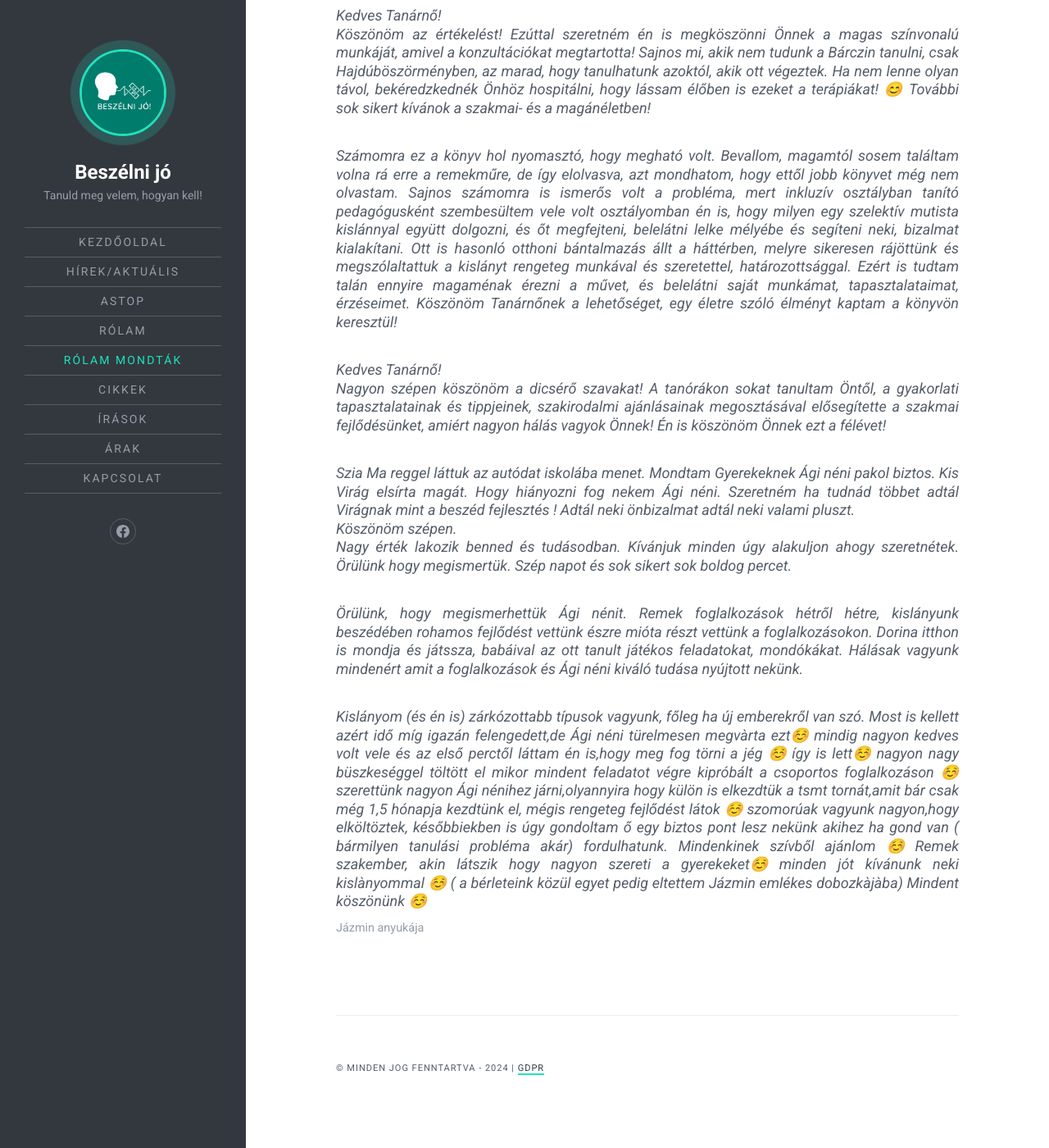
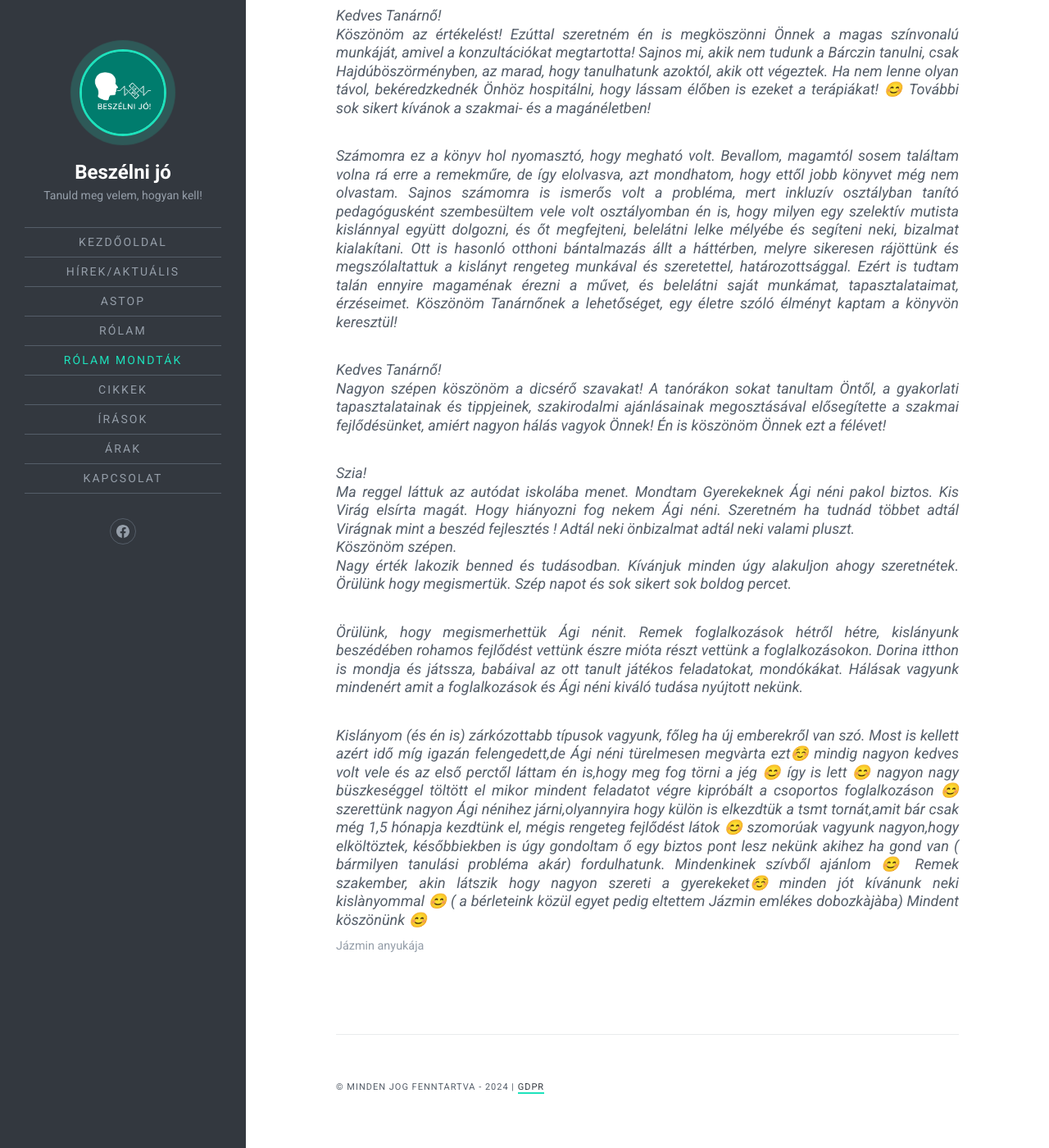
Before and after one commit to beszelnijo/beszelnijo.github.io, a Jekyll site: the page built from rolammondtak.md, in a window 1280 px wide and 1400 px high, scrolled down 1858 px. Shown: the whole window at 82% size. Built offline with Jekyll 4.4.1, drawn with Linux system fonts in a browser that asks for light colours; comment, search, counter and statistics services are not loaded; some of the changed text lies outside the part shown.

Commit message:
emojik frissítése

```diff
--- a/rolammondtak.md
+++ b/rolammondtak.md
@@ -20,7 +20,7 @@
 >Az Ágival töltött időt Soma a kisfiúnk, nem kötelező foglalkozásként élte meg, hanem játékként. Minden héten előre várta, mikor mehet már Ági nénihez, mert az az idő csak róla szólt és az ő igényeinek megfelelően tanultak.
 Azoknak a szülőknek ajánlom Ágit, akik fontosnak tartják, hogy a gyerekük úgy fejlődjön és tanuljon, hogy azt ne feszélyezve tegye. Soma a mai napig emlegeti az órákat, ahol megtanult tanulni 🙂. <cite>Soma anyukája</cite>
 
->Ági nekünk te voltál a megmentőnk hogy eltudtál jönni házhoz segíteni Vivinek. Amiért nagyon nagyon hálásak vagyunk. Mindig kedvesen beszéltél hozzá és Vivi is szeretett. Sőt amit adtál kis plüss mókust még mindig megvan és szokta mondani hogy Ági nénitől kaptam. Szóval nem felejtett el. További sok sikert neked. Nekünk sokat segítettél. Biztos így lesz másokkal is ♥️♥️♥️ Ölelés <cite>Vivi anyukája</cite>
+>Ági nekünk te voltál a megmentőnk hogy eltudtál jönni házhoz segíteni Vivinek. Amiért nagyon nagyon hálásak vagyunk. Mindig kedvesen beszéltél hozzá és Vivi is szeretett. Sőt amit adtál kis plüss mókust még mindig megvan és szokta mondani hogy Ági nénitől kaptam. Szóval nem felejtett el. További sok sikert neked. Nekünk sokat segítettél. Biztos így lesz másokkal is ❤️❤️❤️ Ölelés <cite>Vivi anyukája</cite>
 
 >A foglalkozások mindig jó hangulatban telnek, látszik, hogy szereti a gyerekeket. Jó kis játékok,kellékek amik nem feltétlenül vannak  minden háznál. Nagyon kedves, barátságos a gyerekekkel és a szülőkkel egyaránt.  Látszik, hogy minden egyes alkalomra lelkesen és szívvel készül.  Bár eddig csak kétszer voltunk kislányommal, de 2/2 jó kis élmény volt. Jó, hogy van ilyen kis anyuka kimozditó program 🙂 <cite>Szalay Evelin</cite>
 
@@ -38,12 +38,12 @@
 >Kedves Tanárnő!
 Nagyon szépen köszönöm a dicsérő szavakat! A tanórákon sokat tanultam Öntől, a gyakorlati tapasztalatainak és tippjeinek, szakirodalmi ajánlásainak megosztásával elősegítette a szakmai fejlődésünket, amiért nagyon hálás vagyok Önnek! Én is köszönöm Önnek ezt a félévet!
 
->Szia
+>Szia!
 Ma reggel láttuk az autódat iskolába menet. Mondtam Gyerekeknek Ági néni pakol biztos. Kis Virág elsírta magát. Hogy hiányozni fog nekem Ági néni. Szeretném ha tudnád többet adtál Virágnak mint a beszéd fejlesztés ! Adtál neki önbizalmat adtál neki valami pluszt.
 Köszönöm szépen.
 Nagy érték lakozik benned és tudásodban. Kívánjuk minden úgy alakuljon ahogy szeretnétek. Örülünk hogy megismertük. Szép napot és sok sikert sok boldog percet.
 
 >Örülünk, hogy megismerhettük Ági nénit. Remek foglalkozások hétről hétre, kislányunk  beszédében rohamos fejlődést vettünk észre mióta részt vettünk a foglalkozásokon. Dorina itthon is mondja és játssza, babáival az ott tanult játékos feladatokat, mondókákat. Hálásak vagyunk mindenért amit a foglalkozások és Ági néni kiváló tudása nyújtott nekünk.
 
-> Kislányom (és én is) zárkózottabb típusok vagyunk, főleg ha új emberekről van szó. Most is kellett azért idő míg igazán felengedett,de Ági néni türelmesen megvàrta ezt☺️ mindig nagyon kedves volt vele és az első perctől láttam én is,hogy meg fog törni a jég ☺️ így is lett☺️ nagyon nagy büszkeséggel töltött el mikor mindent feladatot végre kipróbált a csoportos foglalkozáson ☺️ szerettünk nagyon Ági nénihez járni,olyannyira hogy külön is elkezdtük a tsmt tornát,amit bár csak még 1,5 hónapja kezdtünk el, mégis rengeteg fejlődést látok ☺️ szomorúak vagyunk nagyon,hogy elköltöztek, későbbiekben is úgy gondoltam ő egy biztos pont lesz nekünk akihez ha gond van ( bármilyen tanulási probléma akár) fordulhatunk. Mindenkinek szívből ajánlom ☺️ Remek szakember, akin látszik hogy nagyon szereti a gyerekeket☺️ minden jót kívánunk neki kislànyommal ☺️ ( a bérleteink közül egyet pedig eltettem Jázmin emlékes dobozkàjàba)
-Mindent köszönünk ☺️ <cite>Jázmin anyukája</cite>
+> Kislányom (és én is) zárkózottabb típusok vagyunk, főleg ha új emberekről van szó. Most is kellett azért idő míg igazán felengedett,de Ági néni türelmesen megvàrta ezt☺️ mindig nagyon kedves volt vele és az első perctől láttam én is,hogy meg fog törni a jég 😊 így is lett 😊 nagyon nagy büszkeséggel töltött el mikor mindent feladatot végre kipróbált a csoportos foglalkozáson 😊 szerettünk nagyon Ági nénihez járni,olyannyira hogy külön is elkezdtük a tsmt tornát,amit bár csak még 1,5 hónapja kezdtünk el, mégis rengeteg fejlődést látok 😊 szomorúak vagyunk nagyon,hogy elköltöztek, későbbiekben is úgy gondoltam ő egy biztos pont lesz nekünk akihez ha gond van ( bármilyen tanulási probléma akár) fordulhatunk. Mindenkinek szívből ajánlom 😊 Remek szakember, akin látszik hogy nagyon szereti a gyerekeket☺️ minden jót kívánunk neki kislànyommal 😊 ( a bérleteink közül egyet pedig eltettem Jázmin emlékes dobozkàjàba)
+Mindent köszönünk 😊 <cite>Jázmin anyukája</cite>
```
